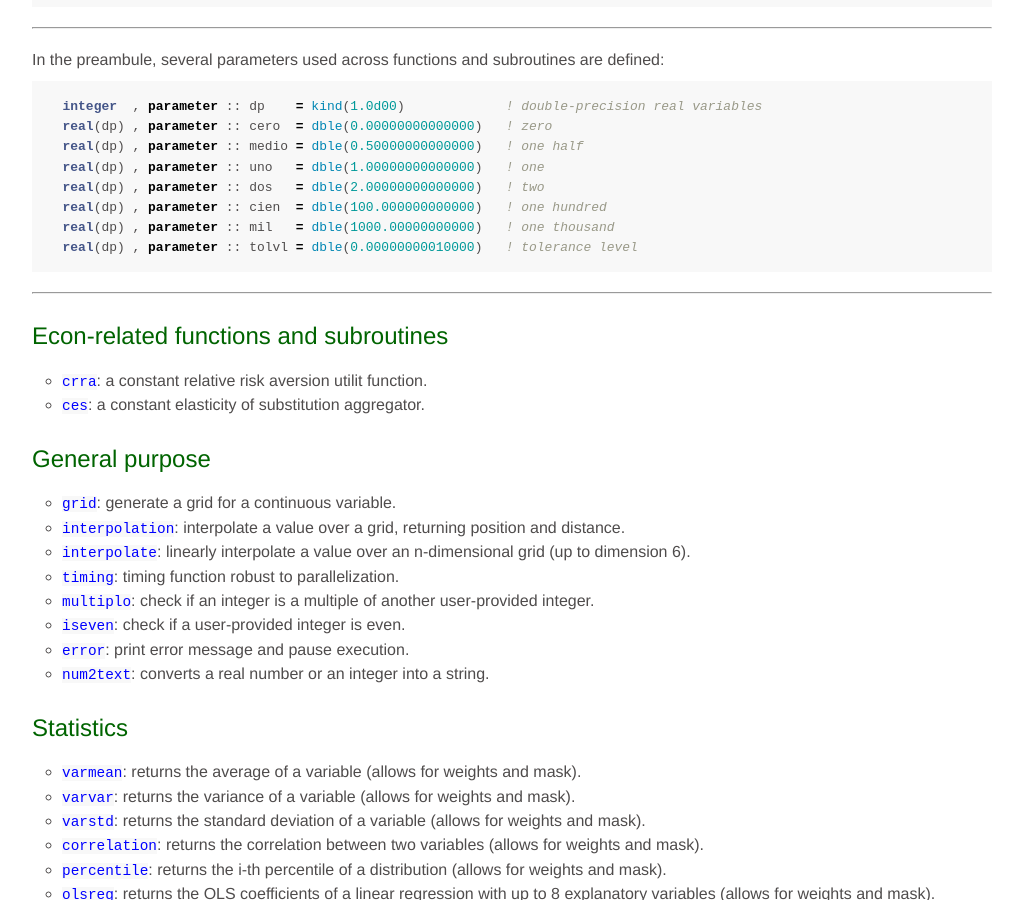
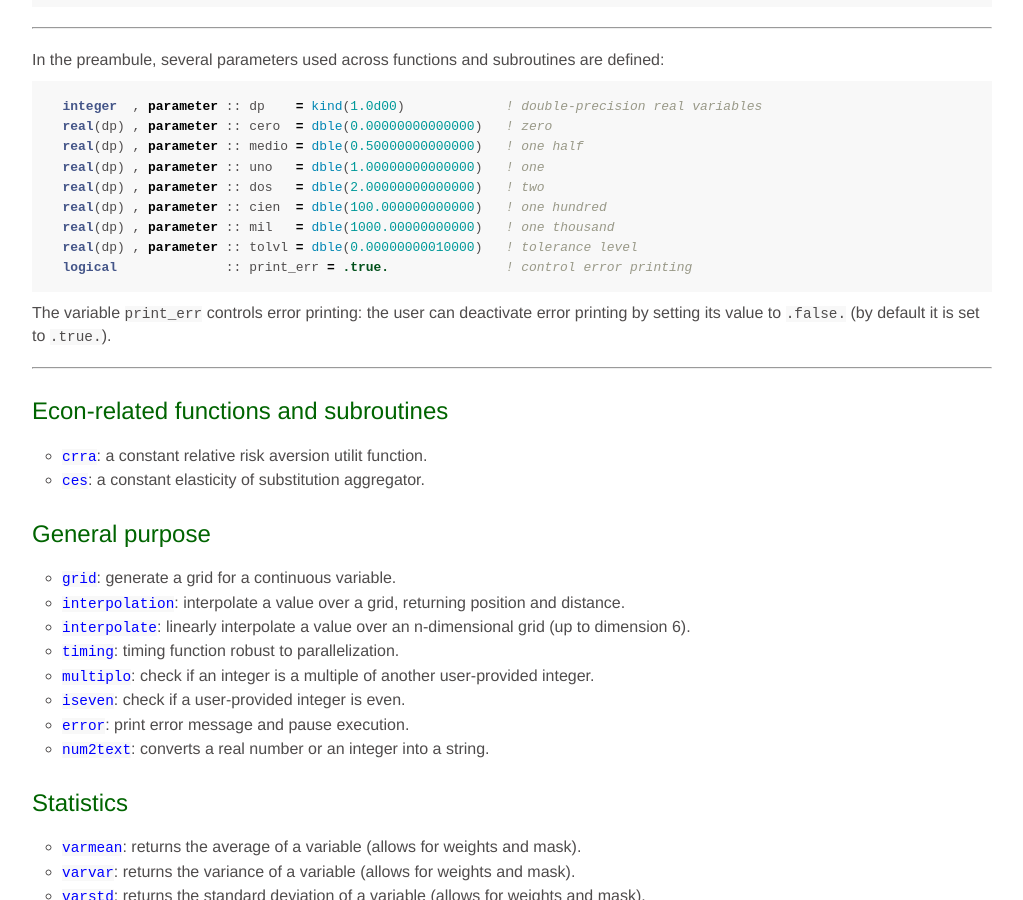
Before and after one commit to borjapetit/fortran_toolkit, a Jekyll site: the page built from index.md, in a window 1280 px wide and 900 px high, scrolled down 417 px. Shown: the whole window, without its empty margins (128-1151 px from the left). Built offline with Jekyll 4.4.1, drawn with Linux system fonts in a browser that asks for light colours; our own code applies the rules of GitHub Pages for plain Markdown files; formulas are drawn with MathJax 3.

Commit message:
new update

````diff
--- a/index.md
+++ b/index.md
@@ -26,7 +26,9 @@ In the preambule, several parameters used across functions and subroutines are d
   real(dp) , parameter :: cien  = dble(100.000000000000)   ! one hundred
   real(dp) , parameter :: mil   = dble(1000.00000000000)   ! one thousand
   real(dp) , parameter :: tolvl = dble(0.00000000010000)   ! tolerance level
+  logical              :: print_err = .true.               ! control error printing
 ```
+The variable ```print_err``` controls error printing: the user can deactivate error printing by setting its value to ```.false.``` (by default it is set to ```.true.```).
 
 ---
 
````
Also changed, not shown: 1 other file.
